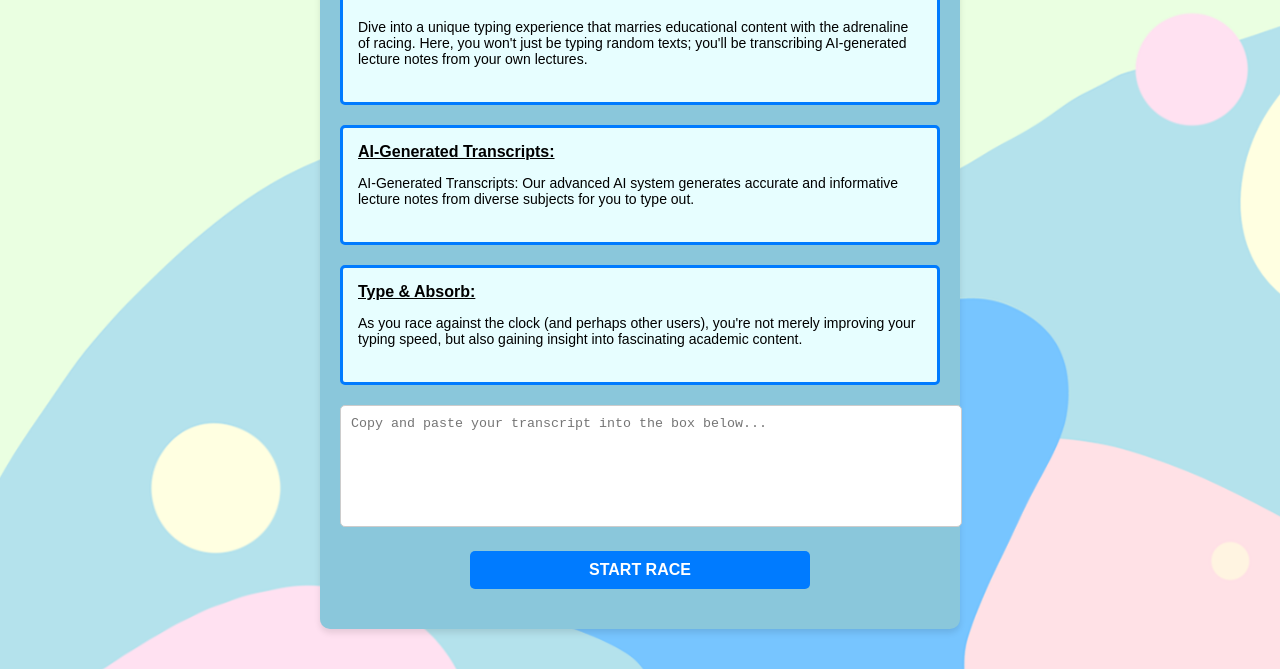
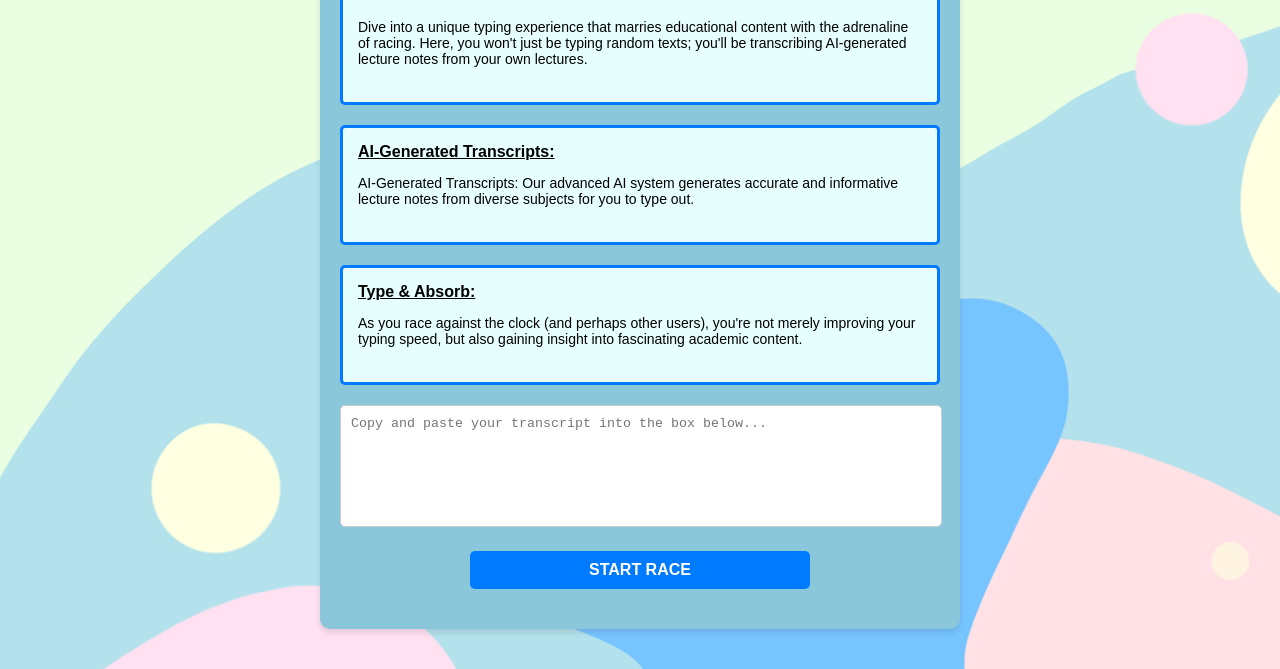
Before and after one commit to marcowoo7/NoteRacer, a plain HTML site: page index.html in a window 1280 px wide. Shown: the part 139-808 px from the top of the page. Drawn offline with Linux system fonts and the light colour scheme.

Commit message:
no changes

```diff
--- a/game.css
+++ b/game.css
@@ -27,6 +27,7 @@ h1 {
     margin-bottom: 20px;
 }
 
+
 input[type="text"], textarea {
     width: 100%;
     padding: 6px;
--- a/index.css
+++ b/index.css
@@ -63,7 +63,7 @@ p {
 }
 
 textarea {
-    width: 100%;
+    width: 580px;
     padding: 10px;
     border-radius: 5px;
     border: 1px solid #ccc;
```
